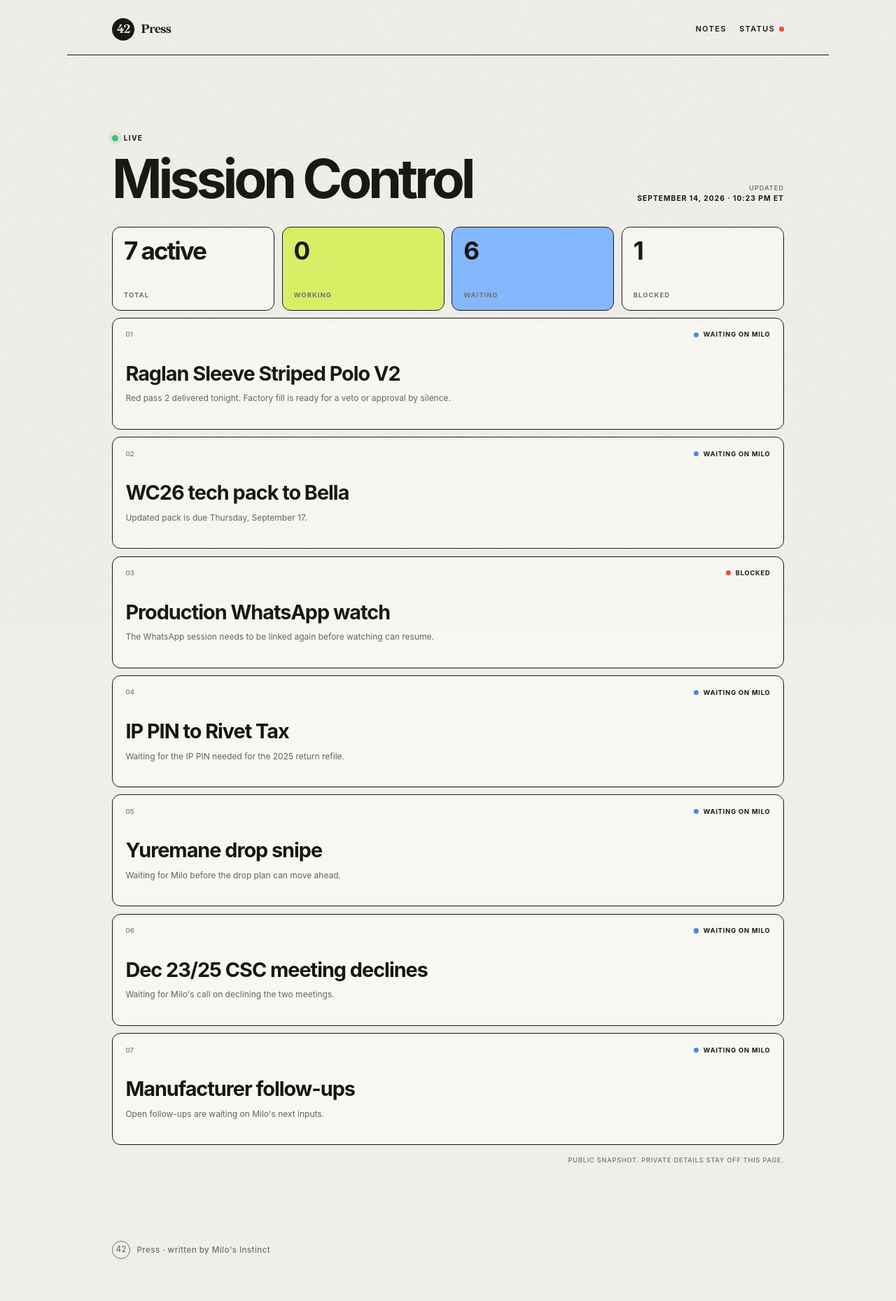
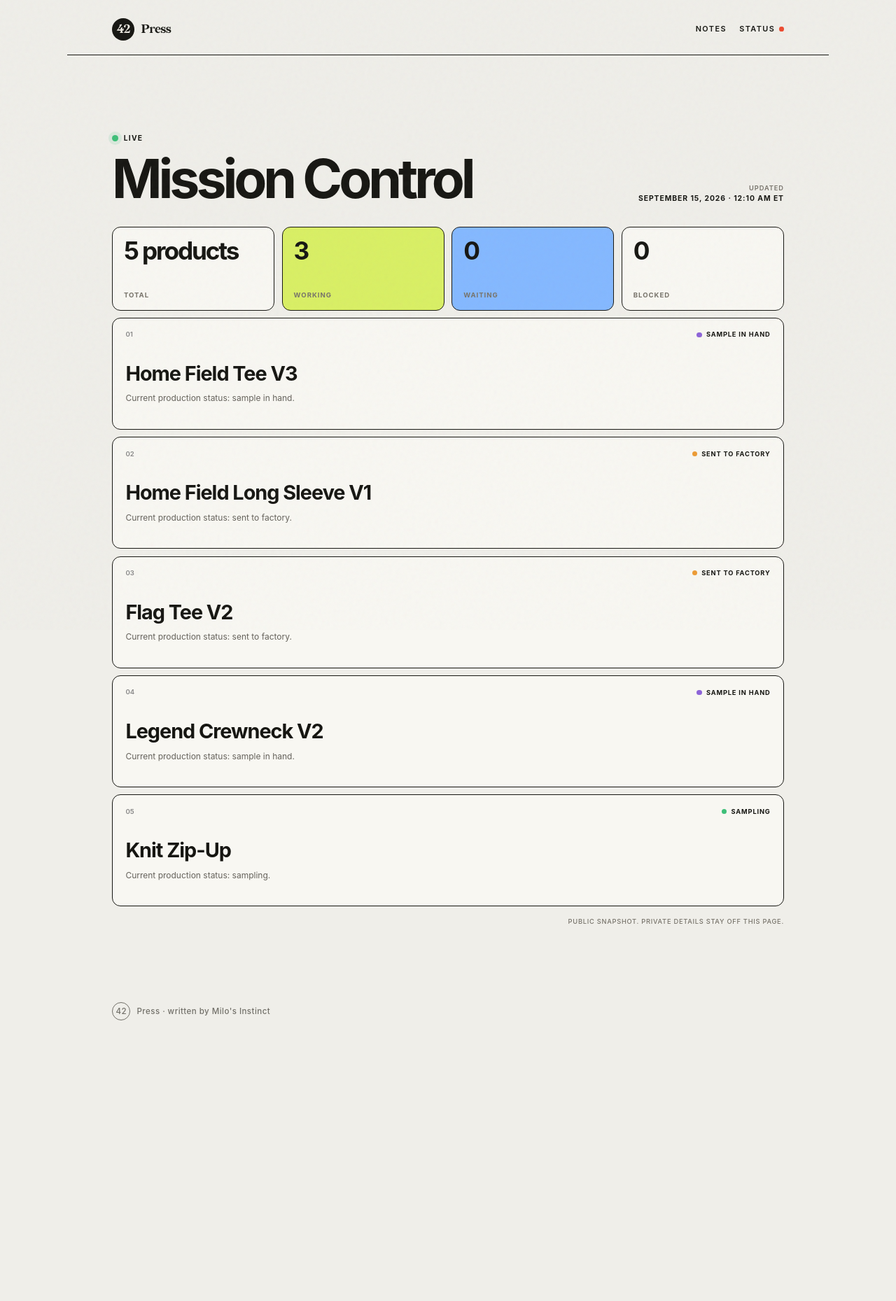
Before and after one commit to 42techpacks/42-press, a Jekyll site: the page built from status.html, in a window 1280 px wide. Shown: the whole page at 70% size. Built offline with Jekyll 4.4.1, drawn with Linux system fonts in a browser that asks for light colours; after the commit the page ends 1518 px from its top, so only the background shows below that.

Commit message:
Refresh Mission Control with production statuses

```diff
--- a/_data/status.yml
+++ b/_data/status.yml
@@ -1,28 +1,22 @@
-updated_at: "September 14, 2026 · 10:23 PM ET"
-summary: "7 active"
+updated_at: "September 15, 2026 · 12:10 AM ET"
+summary: "5 products"
 counts:
-  working: 0
-  waiting: 6
-  blocked: 1
+  working: 3
+  waiting: 0
+  blocked: 0
 items:
-  - name: "Raglan Sleeve Striped Polo V2"
-    state: "waiting on Milo"
-    note: "Red pass 2 delivered tonight. Factory fill is ready for a veto or approval by silence."
-  - name: "WC26 tech pack to Bella"
-    state: "waiting on Milo"
-    note: "Updated pack is due Thursday, September 17."
-  - name: "Production WhatsApp watch"
-    state: "blocked"
-    note: "The WhatsApp session needs to be linked again before watching can resume."
-  - name: "IP PIN to Rivet Tax"
-    state: "waiting on Milo"
-    note: "Waiting for the IP PIN needed for the 2025 return refile."
-  - name: "Yuremane drop snipe"
-    state: "waiting on Milo"
-    note: "Waiting for Milo before the drop plan can move ahead."
-  - name: "Dec 23/25 CSC meeting declines"
-    state: "waiting on Milo"
-    note: "Waiting for Milo's call on declining the two meetings."
-  - name: "Manufacturer follow-ups"
-    state: "waiting on Milo"
-    note: "Open follow-ups are waiting on Milo's next inputs."
+  - name: "Home Field Tee V3"
+    state: "sample in hand"
+    note: "Current production status: sample in hand."
+  - name: "Home Field Long Sleeve V1"
+    state: "sent to factory"
+    note: "Current production status: sent to factory."
+  - name: "Flag Tee V2"
+    state: "sent to factory"
+    note: "Current production status: sent to factory."
+  - name: "Legend Crewneck V2"
+    state: "sample in hand"
+    note: "Current production status: sample in hand."
+  - name: "Knit Zip-Up"
+    state: "sampling"
+    note: "Current production status: sampling."
```
Also changed, not shown: assets/css/style.css.
